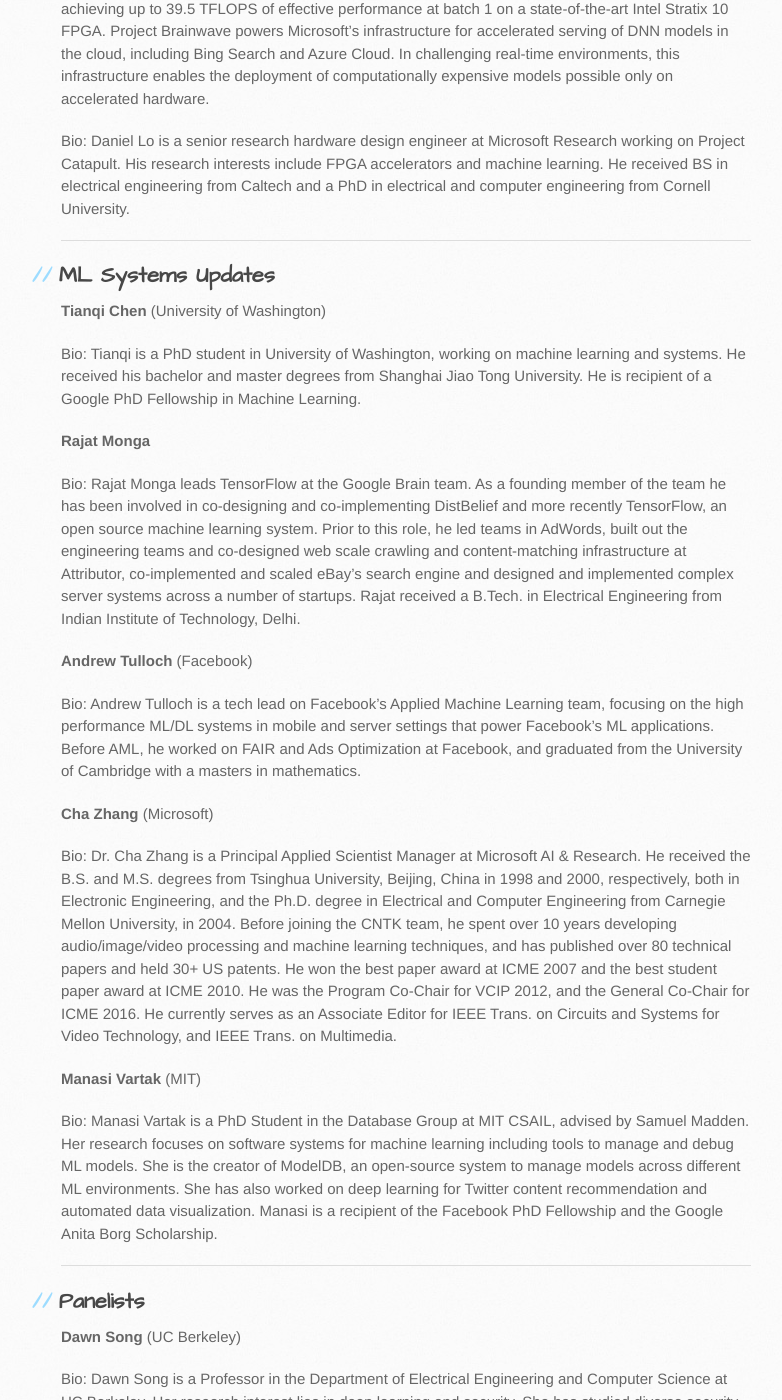
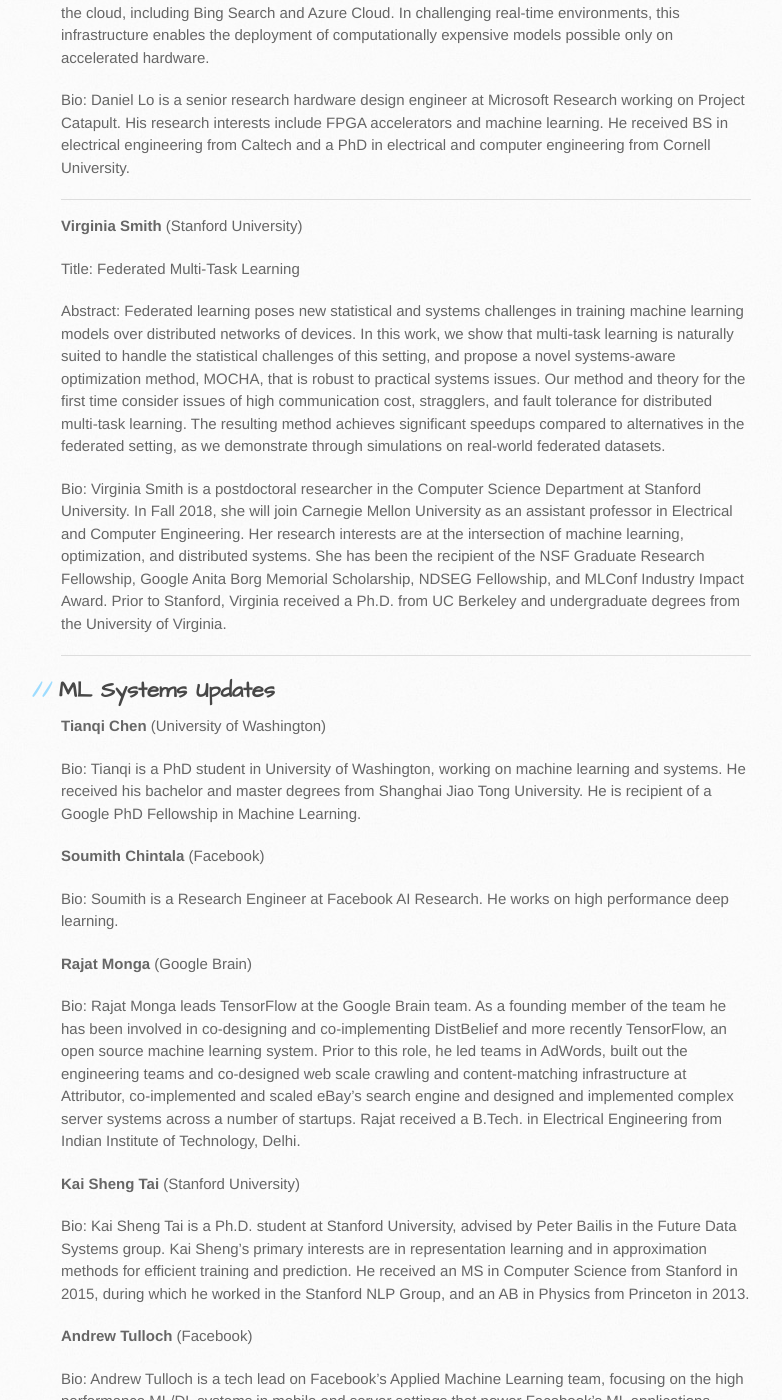
Before and after one commit to LearningSys/nips17, a Jekyll site: the page built from talks.md, in a window 1280 px wide and 1400 px high, scrolled down 1214 px. Shown: the whole window, without its empty margins (109-891 px from the left). Built offline with Jekyll 4.4.1, drawn with Linux system fonts in a browser that asks for light colours; our own code applies the rules of GitHub Pages for plain Markdown files; the repository's description, which GitHub fills in, is left out; some of the changed text lies outside the part shown.

Commit message:
speaker/bio updates

```diff
--- a/talks.md
+++ b/talks.md
@@ -1,4 +1,16 @@
 ## Invited Talks
+
+**Sarah Bird** (Facebook)
+
+Title:
+Creating an Open and Flexible ecosystem for AI models with ONNX
+
+Bio:
+Sarah is a Technical Program Manager in Facebook AI Research and the Applied Machine Learning lab.  She leads strategicprojects at the intersection of research and product.
+
+Bio:
+Dmytro Dzhulgakov
+Dmytro is an Engineering Lead at Applied Machine Learning group. He worked on large scale deep learning for recommendation systems and now focuses on deep learning interoperability and ONNX.
 
 **Jeff Dean** (Google Brain)
 
@@ -11,16 +23,6 @@ learning.  Some work uses machine learning to guide and improve computer systems
 work involves the construction of computer systems hardware and software to build more
 powerful and flexible platforms for expressing and scaling machine learning work.  This is
 joint work with many people at Google.
-
-***
-
-**Virginia Smith** (Stanford University)
-
-Title:
-Federated Multi-Task Learning
-
-Abstract:
-Federated learning poses new statistical and systems challenges in training machine learning models over distributed networks of devices. In this work, we show that multi-task learning is naturally suited to handle the statistical challenges of this setting, and propose a novel systems-aware optimization method, MOCHA, that is robust to practical systems issues. Our method and theory for the first time consider issues of high communication cost, stragglers, and fault tolerance for distributed multi-task learning. The resulting method achieves significant speedups compared to alternatives in the federated setting, as we demonstrate through simulations on real-world federated datasets.
 
 ***
 
@@ -37,6 +39,19 @@ Daniel Lo is a senior research hardware design engineer at Microsoft Research wo
 
 ***
 
+**Virginia Smith** (Stanford University)
+
+Title:
+Federated Multi-Task Learning
+
+Abstract:
+Federated learning poses new statistical and systems challenges in training machine learning models over distributed networks of devices. In this work, we show that multi-task learning is naturally suited to handle the statistical challenges of this setting, and propose a novel systems-aware optimization method, MOCHA, that is robust to practical systems issues. Our method and theory for the first time consider issues of high communication cost, stragglers, and fault tolerance for distributed multi-task learning. The resulting method achieves significant speedups compared to alternatives in the federated setting, as we demonstrate through simulations on real-world federated datasets.
+
+Bio:
+Virginia Smith is a postdoctoral researcher in the Computer Science Department at Stanford University. In Fall 2018, she will join Carnegie Mellon University as an assistant professor in Electrical and Computer Engineering. Her research interests are at the intersection of machine learning, optimization, and distributed systems. She has been the recipient of the NSF Graduate Research Fellowship, Google Anita Borg Memorial Scholarship, NDSEG Fellowship, and MLConf Industry Impact Award. Prior to Stanford, Virginia received a Ph.D. from UC Berkeley and undergraduate degrees from the University of Virginia.
+
+***
+
 ## ML Systems Updates
 
 **Tianqi Chen** (University of Washington)
@@ -44,25 +59,36 @@ Daniel Lo is a senior research hardware design engineer at Microsoft Research wo
 Bio:
 Tianqi is a PhD student in University of Washington, working on machine learning and systems. He received his bachelor and master degrees from Shanghai Jiao Tong University. He is recipient of a Google PhD Fellowship in Machine Learning.
 
-**Rajat Monga**
+**Soumith Chintala** (Facebook)
+
+Bio:
+Soumith is a Research Engineer at Facebook AI Research. He works on high performance deep learning.
+
+
+**Rajat Monga** (Google Brain)
 
 Bio:
 Rajat Monga leads TensorFlow at the Google Brain team. As a founding member of the team he has been involved in co-designing and co-implementing DistBelief and more recently TensorFlow, an open source machine learning system. Prior to this role, he led teams in AdWords, built out the engineering teams and co-designed web scale crawling and content-matching infrastructure at Attributor, co-implemented and scaled eBay’s search engine and designed and implemented complex server systems across a number of startups. Rajat received a B.Tech. in Electrical Engineering from Indian Institute of Technology, Delhi.
+
+**Kai Sheng Tai** (Stanford University)
+
+Bio:
+Kai Sheng Tai is a Ph.D. student at Stanford University, advised by Peter Bailis in the Future Data Systems group. Kai Sheng's primary interests are in representation learning and in approximation methods for efficient training and prediction. He received an MS in Computer Science from Stanford in 2015, during which he worked in the Stanford NLP Group, and an AB in Physics from Princeton in 2013.
 
 **Andrew Tulloch** (Facebook)
 
 Bio:
 Andrew Tulloch is a tech lead on Facebook's Applied Machine Learning team, focusing on the high performance ML/DL systems in mobile and server settings that power Facebook's ML applications. Before AML, he worked on FAIR and Ads Optimization at Facebook, and graduated from the University of Cambridge with a masters in mathematics.
 
+**Manasi Vartak** (MIT)
+
+Bio:
+Manasi Vartak is a PhD Student in the Database Group at MIT CSAIL, advised by Samuel Madden. Her research focuses on software systems for machine learning including tools to manage and debug ML models.  She is the creator of ModelDB, an open-source system to manage models across different ML environments. She has also worked on deep learning for Twitter content recommendation and automated data visualization. Manasi is a recipient of the Facebook PhD Fellowship and the Google Anita Borg Scholarship.
+
 **Cha Zhang** (Microsoft)
 
 Bio:
 Dr. Cha Zhang is a Principal Applied Scientist Manager at Microsoft AI & Research. He received the B.S. and M.S. degrees from Tsinghua University, Beijing, China in 1998 and 2000, respectively, both in Electronic Engineering, and the Ph.D. degree in Electrical and Computer Engineering from Carnegie Mellon University, in 2004. Before joining the CNTK team, he spent over 10 years developing audio/image/video processing and machine learning techniques, and has published over 80 technical papers and held 30+ US patents. He won the best paper award at ICME 2007 and the best student paper award at ICME 2010. He was the Program Co-Chair for VCIP 2012, and the General Co-Chair for ICME 2016. He currently serves as an Associate Editor for IEEE Trans. on Circuits and Systems for Video Technology, and IEEE Trans. on Multimedia.
-
-**Manasi Vartak** (MIT)
-
-Bio:
-Manasi Vartak is a PhD Student in the Database Group at MIT CSAIL, advised by Samuel Madden. Her research focuses on software systems for machine learning including tools to manage and debug ML models.  She is the creator of ModelDB, an open-source system to manage models across different ML environments. She has also worked on deep learning for Twitter content recommendation and automated data visualization. Manasi is a recipient of the Facebook PhD Fellowship and the Google Anita Borg Scholarship.
 
 ***
 
```
Also changed, not shown: schedule.md (+1 -1 lines).
